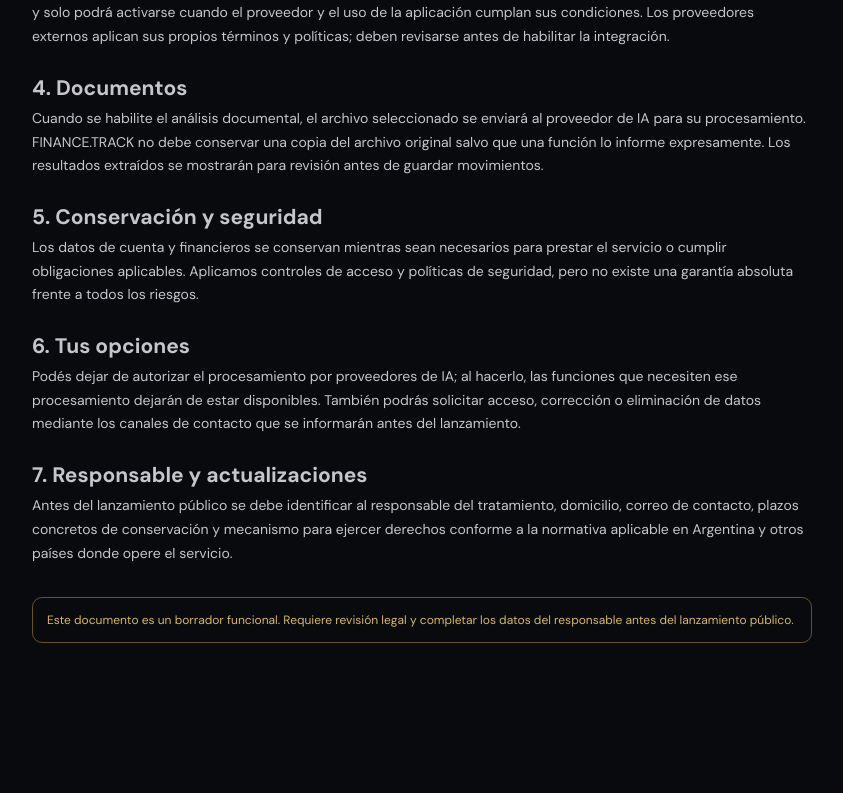
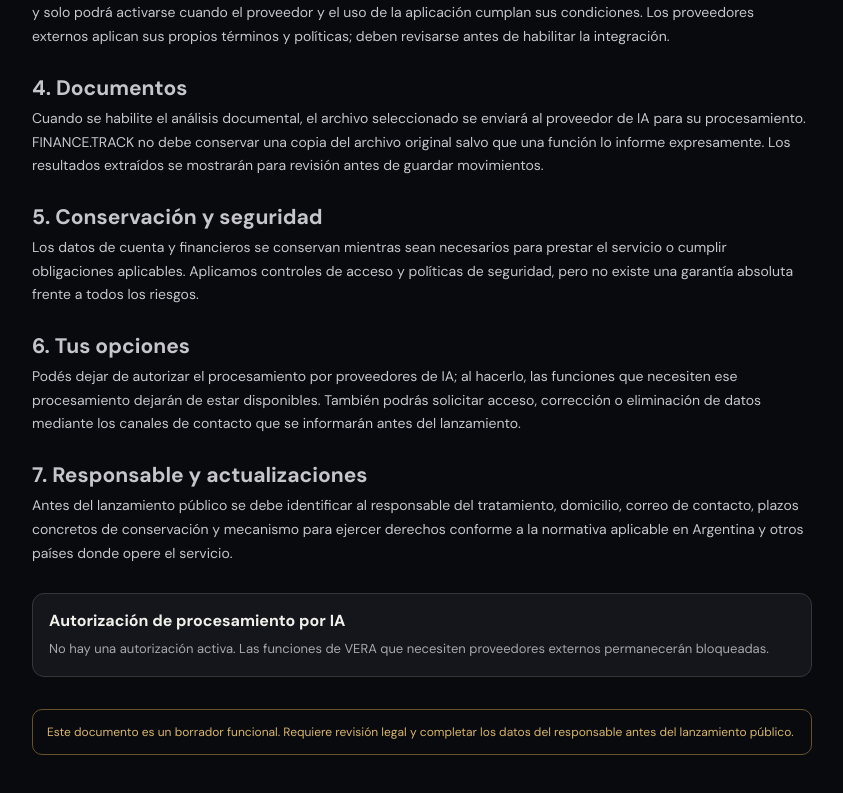
Before and after one commit to 9fwkhmmnr2-dev/balance-ai, a Next.js app: page /privacidad in a window 1280 px wide. Shown: the part 520-1313 px from the top of the page, without its empty margins (218-1061 px from the left). Before the commit the page ends 1203 px from the top, so only its background shows below. Built offline with nearby package versions, Linux system fonts and the light colour scheme; no server answers.

Commit message:
Add AI consent revocation control to privacy page

```diff
--- a/app/privacidad/page.tsx
+++ b/app/privacidad/page.tsx
@@ -1,4 +1,5 @@
 import Link from "next/link";
+import AiConsentControls from "@/components/ai-consent-controls";
 
 const section: React.CSSProperties = { marginTop: 22, lineHeight: 1.7, color: "#C7C5CC", fontSize: 14 };
 export default function PrivacyPage() {
@@ -15,6 +16,7 @@ export default function PrivacyPage() {
       <section style={section}><h2>5. Conservación y seguridad</h2><p>Los datos de cuenta y financieros se conservan mientras sean necesarios para prestar el servicio o cumplir obligaciones aplicables. Aplicamos controles de acceso y políticas de seguridad, pero no existe una garantía absoluta frente a todos los riesgos.</p></section>
       <section style={section}><h2>6. Tus opciones</h2><p>Podés dejar de autorizar el procesamiento por proveedores de IA; al hacerlo, las funciones que necesiten ese procesamiento dejarán de estar disponibles. También podrás solicitar acceso, corrección o eliminación de datos mediante los canales de contacto que se informarán antes del lanzamiento.</p></section>
       <section style={section}><h2>7. Responsable y actualizaciones</h2><p>Antes del lanzamiento público se debe identificar al responsable del tratamiento, domicilio, correo de contacto, plazos concretos de conservación y mecanismo para ejercer derechos conforme a la normativa aplicable en Argentina y otros países donde opere el servicio.</p></section>
+      <AiConsentControls />
       <p style={{ marginTop: 32, padding: 14, border: "1px solid #66522D", borderRadius: 10, color: "#D8B66A", fontSize: 12 }}>Este documento es un borrador funcional. Requiere revisión legal y completar los datos del responsable antes del lanzamiento público.</p>
     </article>
   </main>;
```
